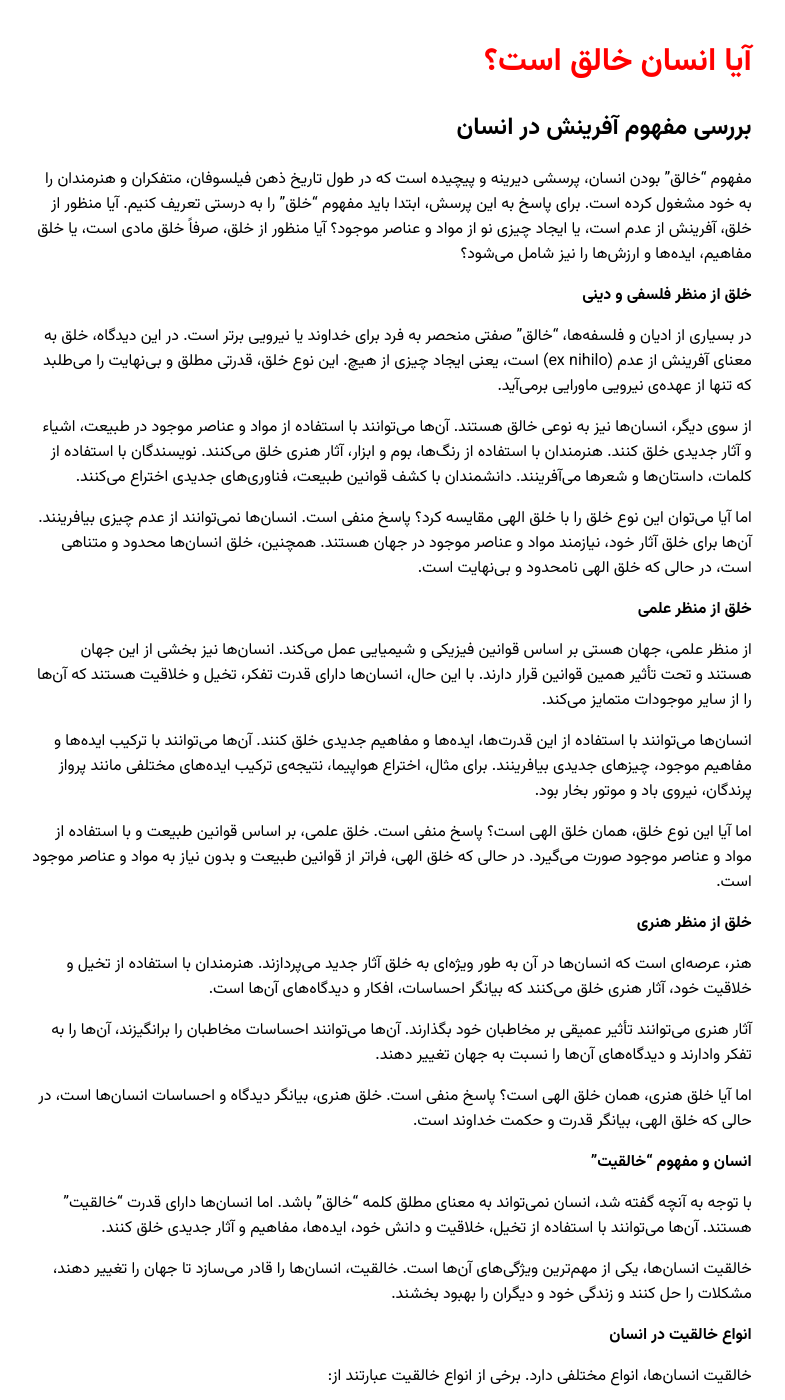
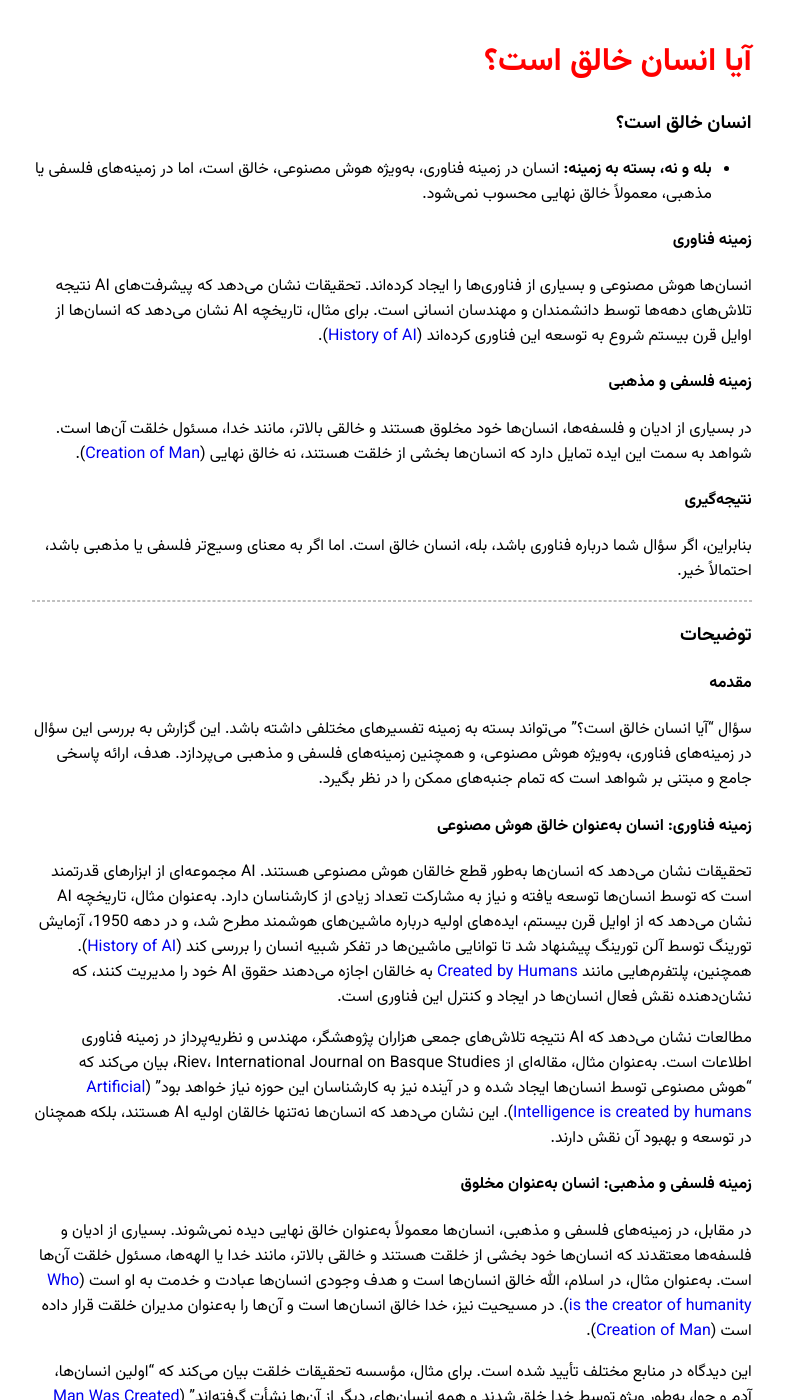
Before and after one commit to darkblog/darkblog.github.io, a Jekyll site: the page built from _posts/2024-7-3-8.md, in a window 1280 px wide and 1400 px high. Shown: the whole window, without its empty margins (248-1033 px from the left). Built offline with Jekyll 4.4.1, drawn with Linux system fonts in a browser that asks for light colours; some of the changed text lies outside the part shown.

Commit message:
Update 2024-7-3-8.md

```diff
--- a/_posts/2024-7-3-8.md
+++ b/_posts/2024-7-3-8.md
@@ -3,69 +3,57 @@ layout: post
 title: آیا انسان خالق است؟
 ---
 
-## بررسی مفهوم آفرینش در انسان
+### انسان خالق است؟
 
-مفهوم "خالق" بودن انسان، پرسشی دیرینه و پیچیده است که در طول تاریخ ذهن فیلسوفان، متفکران و هنرمندان را به خود مشغول کرده است. برای پاسخ به این پرسش، ابتدا باید مفهوم "خلق" را به درستی تعریف کنیم. آیا منظور از خلق، آفرینش از عدم است، یا ایجاد چیزی نو از مواد و عناصر موجود؟ آیا منظور از خلق، صرفاً خلق مادی است، یا خلق مفاهیم، ایده‌ها و ارزش‌ها را نیز شامل می‌شود؟
+- **بله و نه، بسته به زمینه:** انسان در زمینه فناوری، به‌ویژه هوش مصنوعی، خالق است، اما در زمینه‌های فلسفی یا مذهبی، معمولاً خالق نهایی محسوب نمی‌شود.
 
-**خلق از منظر فلسفی و دینی**
+#### زمینه فناوری
+انسان‌ها هوش مصنوعی و بسیاری از فناوری‌ها را ایجاد کرده‌اند. تحقیقات نشان می‌دهد که پیشرفت‌های AI نتیجه تلاش‌های دهه‌ها توسط دانشمندان و مهندسان انسانی است. برای مثال، تاریخچه AI نشان می‌دهد که انسان‌ها از اوایل قرن بیستم شروع به توسعه این فناوری کرده‌اند ([History of AI](https://en.wikipedia.org/wiki/History_of_artificial_intelligence)).
 
-در بسیاری از ادیان و فلسفه‌ها، "خالق" صفتی منحصر به فرد برای خداوند یا نیرویی برتر است. در این دیدگاه، خلق به معنای آفرینش از عدم (ex nihilo) است، یعنی ایجاد چیزی از هیچ. این نوع خلق، قدرتی مطلق و بی‌نهایت را می‌طلبد که تنها از عهده‌ی نیرویی ماورایی برمی‌آید.
+#### زمینه فلسفی و مذهبی
+در بسیاری از ادیان و فلسفه‌ها، انسان‌ها خود مخلوق هستند و خالقی بالاتر، مانند خدا، مسئول خلقت آن‌ها است. شواهد به سمت این ایده تمایل دارد که انسان‌ها بخشی از خلقت هستند، نه خالق نهایی ([Creation of Man](https://answersingenesis.org/genesis/creation-man/)).
 
-از سوی دیگر، انسان‌ها نیز به نوعی خالق هستند. آن‌ها می‌توانند با استفاده از مواد و عناصر موجود در طبیعت، اشیاء و آثار جدیدی خلق کنند. هنرمندان با استفاده از رنگ‌ها، بوم و ابزار، آثار هنری خلق می‌کنند. نویسندگان با استفاده از کلمات، داستان‌ها و شعرها می‌آفرینند. دانشمندان با کشف قوانین طبیعت، فناوری‌های جدیدی اختراع می‌کنند.
+#### نتیجه‌گیری
+بنابراین، اگر سؤال شما درباره فناوری باشد، بله، انسان خالق است. اما اگر به معنای وسیع‌تر فلسفی یا مذهبی باشد، احتمالاً خیر.
 
-اما آیا می‌توان این نوع خلق را با خلق الهی مقایسه کرد؟ پاسخ منفی است. انسان‌ها نمی‌توانند از عدم چیزی بیافرینند. آن‌ها برای خلق آثار خود، نیازمند مواد و عناصر موجود در جهان هستند. همچنین، خلق انسان‌ها محدود و متناهی است، در حالی که خلق الهی نامحدود و بی‌نهایت است.
+---
 
-**خلق از منظر علمی**
+### توضیحات
 
-از منظر علمی، جهان هستی بر اساس قوانین فیزیکی و شیمیایی عمل می‌کند. انسان‌ها نیز بخشی از این جهان هستند و تحت تأثیر همین قوانین قرار دارند. با این حال، انسان‌ها دارای قدرت تفکر، تخیل و خلاقیت هستند که آن‌ها را از سایر موجودات متمایز می‌کند.
+#### مقدمه
+سؤال "آیا انسان خالق است؟" می‌تواند بسته به زمینه تفسیرهای مختلفی داشته باشد. این گزارش به بررسی این سؤال در زمینه‌های فناوری، به‌ویژه هوش مصنوعی، و همچنین زمینه‌های فلسفی و مذهبی می‌پردازد. هدف، ارائه پاسخی جامع و مبتنی بر شواهد است که تمام جنبه‌های ممکن را در نظر بگیرد.
 
-انسان‌ها می‌توانند با استفاده از این قدرت‌ها، ایده‌ها و مفاهیم جدیدی خلق کنند. آن‌ها می‌توانند با ترکیب ایده‌ها و مفاهیم موجود، چیزهای جدیدی بیافرینند. برای مثال، اختراع هواپیما، نتیجه‌ی ترکیب ایده‌های مختلفی مانند پرواز پرندگان، نیروی باد و موتور بخار بود.
+#### زمینه فناوری: انسان به‌عنوان خالق هوش مصنوعی
+تحقیقات نشان می‌دهد که انسان‌ها به‌طور قطع خالقان هوش مصنوعی هستند. AI مجموعه‌ای از ابزارهای قدرتمند است که توسط انسان‌ها توسعه یافته و نیاز به مشارکت تعداد زیادی از کارشناسان دارد. به‌عنوان مثال، تاریخچه AI نشان می‌دهد که از اوایل قرن بیستم، ایده‌های اولیه درباره ماشین‌های هوشمند مطرح شد، و در دهه 1950، آزمایش تورینگ توسط آلن تورینگ پیشنهاد شد تا توانایی ماشین‌ها در تفکر شبیه انسان را بررسی کند ([History of AI](https://en.wikipedia.org/wiki/History_of_artificial_intelligence)). همچنین، پلتفرم‌هایی مانند [Created by Humans](https://www.createdbyhumans.ai/) به خالقان اجازه می‌دهند حقوق AI خود را مدیریت کنند، که نشان‌دهنده نقش فعال انسان‌ها در ایجاد و کنترل این فناوری است.
 
-اما آیا این نوع خلق، همان خلق الهی است؟ پاسخ منفی است. خلق علمی، بر اساس قوانین طبیعت و با استفاده از مواد و عناصر موجود صورت می‌گیرد. در حالی که خلق الهی، فراتر از قوانین طبیعت و بدون نیاز به مواد و عناصر موجود است.
+مطالعات نشان می‌دهد که AI نتیجه تلاش‌های جمعی هزاران پژوهشگر، مهندس و نظریه‌پرداز در زمینه فناوری اطلاعات است. به‌عنوان مثال، مقاله‌ای از Riev، International Journal on Basque Studies، بیان می‌کند که "هوش مصنوعی توسط انسان‌ها ایجاد شده و در آینده نیز به کارشناسان این حوزه نیاز خواهد بود" ([Artificial Intelligence is created by humans](https://www.eusko-ikaskuntza.eus/en/riev/artificial-intelligence-is-created-by-humans/rart-24785/)). این نشان می‌دهد که انسان‌ها نه‌تنها خالقان اولیه AI هستند، بلکه همچنان در توسعه و بهبود آن نقش دارند.
 
-**خلق از منظر هنری**
+#### زمینه فلسفی و مذهبی: انسان به‌عنوان مخلوق
+در مقابل، در زمینه‌های فلسفی و مذهبی، انسان‌ها معمولاً به‌عنوان خالق نهایی دیده نمی‌شوند. بسیاری از ادیان و فلسفه‌ها معتقدند که انسان‌ها خود بخشی از خلقت هستند و خالقی بالاتر، مانند خدا یا الهه‌ها، مسئول خلقت آن‌ها است. به‌عنوان مثال، در اسلام، الله خالق انسان‌ها است و هدف وجودی انسان‌ها عبادت و خدمت به او است ([Who is the creator of humanity](https://www.quora.com/Who-is-the-creator-of-humanity-What-is-the-purpose-of-our-existence-according-to-this-creator-Is-it-necessary-to-believe-in-this-creator)). در مسیحیت نیز، خدا خالق انسان‌ها است و آن‌ها را به‌عنوان مدیران خلقت قرار داده است ([Creation of Man](https://answersingenesis.org/genesis/creation-man/)).
 
-هنر، عرصه‌ای است که انسان‌ها در آن به طور ویژه‌ای به خلق آثار جدید می‌پردازند. هنرمندان با استفاده از تخیل و خلاقیت خود، آثار هنری خلق می‌کنند که بیانگر احساسات، افکار و دیدگاه‌های آن‌ها است.
+این دیدگاه در منابع مختلف تأیید شده است. برای مثال، مؤسسه تحقیقات خلقت بیان می‌کند که "اولین انسان‌ها، آدم و حوا، به‌طور ویژه توسط خدا خلق شدند و همه انسان‌های دیگر از آن‌ها نشأت گرفته‌اند" ([Man Was Created by God](https://www.icr.org/creation-man)). این نشان می‌دهد که در این دیدگاه، انسان‌ها خود مخلوق هستند، نه خالق.
 
-آثار هنری می‌توانند تأثیر عمیقی بر مخاطبان خود بگذارند. آن‌ها می‌توانند احساسات مخاطبان را برانگیزند، آن‌ها را به تفکر وادارند و دیدگاه‌های آن‌ها را نسبت به جهان تغییر دهند.
+#### مقایسه و تحلیل
+برای مقایسه این دو زمینه، می‌توانیم ویژگی‌های کلیدی را در جدول زیر خلاصه کنیم:
 
-اما آیا خلق هنری، همان خلق الهی است؟ پاسخ منفی است. خلق هنری، بیانگر دیدگاه و احساسات انسان‌ها است، در حالی که خلق الهی، بیانگر قدرت و حکمت خداوند است.
+| **زمینه**          | **نقش انسان**                     | **مثال**                                      |
+|---------------------|-----------------------------------|----------------------------------------------|
+| فناوری (AI)         | خالق و توسعه‌دهنده                | توسعه AI توسط مهندسان انسانی ([History of AI](https://en.wikipedia.org/wiki/History_of_artificial_intelligence)) |
+| فلسفی/مذهبی        | مخلوق، نه خالق نهایی             | خدا به‌عنوان خالق انسان‌ها ([Creation of Man](https://answersingenesis.org/genesis/creation-man/)) |
 
-**انسان و مفهوم "خالقیت"**
+این جدول نشان می‌دهد که نقش انسان به‌طور قابل‌توجهی بسته به زمینه متفاوت است. در فناوری، انسان‌ها به‌عنوان خالقان فعال ظاهر می‌شوند، در حالی که در زمینه‌های مذهبی، آن‌ها به‌عنوان بخشی از خلقت دیده می‌شوند.
 
-با توجه به آنچه گفته شد، انسان نمی‌تواند به معنای مطلق کلمه "خالق" باشد. اما انسان‌ها دارای قدرت "خالقیت" هستند. آن‌ها می‌توانند با استفاده از تخیل، خلاقیت و دانش خود، ایده‌ها، مفاهیم و آثار جدیدی خلق کنند.
+#### نتیجه‌گیری
+بنابراین، پاسخ به سؤال "آیا انسان خالق است؟" بستگی به زمینه دارد:
+- در زمینه فناوری، به‌ویژه هوش مصنوعی، بله، انسان خالق است. شواهد نشان می‌دهد که AI توسط انسان‌ها ایجاد شده و همچنان توسط آن‌ها توسعه می‌یابد.
+- در زمینه‌های فلسفی یا مذهبی، خیر، انسان معمولاً به‌عنوان خالق نهایی دیده نمی‌شود و خود بخشی از خلقت است.
 
-خالقیت انسان‌ها، یکی از مهم‌ترین ویژگی‌های آن‌ها است. خالقیت، انسان‌ها را قادر می‌سازد تا جهان را تغییر دهند، مشکلات را حل کنند و زندگی خود و دیگران را بهبود بخشند.
+این تحلیل جامع، هر دو جنبه را در نظر گرفته و پاسخی متوازن ارائه می‌دهد که با شواهد موجود همخوانی دارد.
 
-**انواع خالقیت در انسان**
-
-خالقیت انسان‌ها، انواع مختلفی دارد. برخی از انواع خالقیت عبارتند از:
-
-* **خالقیت هنری:** خلق آثار هنری مانند نقاشی، موسیقی، شعر و فیلم.
-* **خالقیت علمی:** کشف قوانین طبیعت و اختراع فناوری‌های جدید.
-* **خالقیت اجتماعی:** ایجاد تغییرات مثبت در جامعه و بهبود زندگی انسان‌ها.
-* **خالقیت فردی:** یافتن راه‌حل‌های خلاقانه برای مشکلات شخصی و بهبود زندگی فردی.
-
-**موانع خالقیت**
-
-خالقیت انسان‌ها، می‌تواند با موانع مختلفی روبرو شود. برخی از موانع خالقیت عبارتند از:
-
-* **ترس از شکست:** ترس از شکست، می‌تواند مانع از تلاش برای خلق ایده‌های جدید شود.
-* **عدم اعتماد به نفس:** عدم اعتماد به نفس، می‌تواند مانع از باور به توانایی‌های خلاقانه شود.
-* **محیط نامناسب:** محیط نامناسب، می‌تواند مانع از بروز خلاقیت شود.
-* **فقدان دانش و مهارت:** فقدان دانش و مهارت، می‌تواند مانع از خلق ایده‌های نوآورانه شود.
-
-**راهکارهای تقویت خالقیت**
-
-برای تقویت خالقیت، می‌توان از راهکارهای مختلفی استفاده کرد. برخی از راهکارها عبارتند از:
-
-* **افزایش دانش و مهارت:** افزایش دانش و مهارت در زمینه‌های مختلف، می‌تواند به خلق ایده‌های نوآورانه کمک کند.
-* **مواجهه با چالش‌ها:** مواجهه با چالش‌ها، می‌تواند به تقویت خلاقیت و یافتن راه‌حل‌های جدید کمک کند.
-* **ایجاد محیط مناسب:** ایجاد محیط مناسب، می‌تواند به بروز خلاقیت کمک کند.
-* **تمرین خلاقیت:** تمرین خلاقیت، می‌تواند به تقویت توانایی‌های خلاقانه کمک کند.
-
-**نتیجه‌گیری**
-
-انسان‌ها نمی‌توانند به معنای مطلق کلمه "خالق" باشند. اما آن‌ها دارای قدرت "خالقیت" هستند. خالقیت انسان‌ها، یکی از مهم‌ترین ویژگی‌های آن‌ها است که آن‌ها را قادر می‌سازد تا جهان را تغییر دهند، مشکلات را حل کنند و زندگی خود و دیگران را بهبود بخشند.
-
-با توجه به پیشرفت‌های علمی و فناوری، انسان‌ها روز به روز بیشتر به قدرت‌های خلاقانه خود پی می‌برند. آن‌ها می‌توانند با استفاده از این قدرت‌ها، آینده‌ای بهتر برای خود و نسل‌های آینده رقم بزنند.
+#### منابع
+- [تاریخچه هوش مصنوعی](https://en.wikipedia.org/wiki/History_of_artificial_intelligence)
+- [هوش مصنوعی توسط انسان‌ها ایجاد شده است](https://www.eusko-ikaskuntza.eus/en/riev/artificial-intelligence-is-created-by-humans/rart-24785/)
+- [خلقت انسان](https://answersingenesis.org/genesis/creation-man/)
+- [انسان توسط خدا خلق شده است](https://www.icr.org/creation-man)
+- [چه کسی خالق بشریت است](https://www.quora.com/Who-is-the-creator-of-humanity-What-is-the-purpose-of-our-existence-according-to-this-creator-Is-it-necessary-to-believe-in-this-creator)
+- [پلتفرم Created by Humans](https://www.createdbyhumans.ai/)
```
